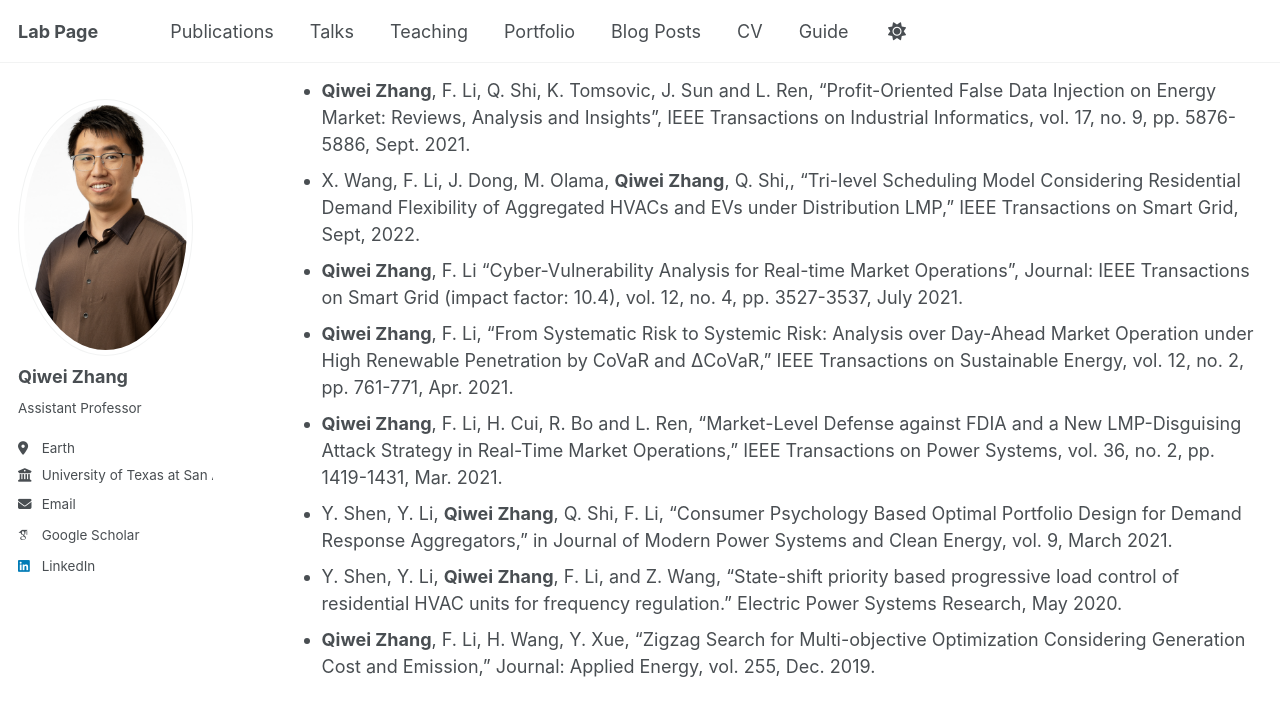
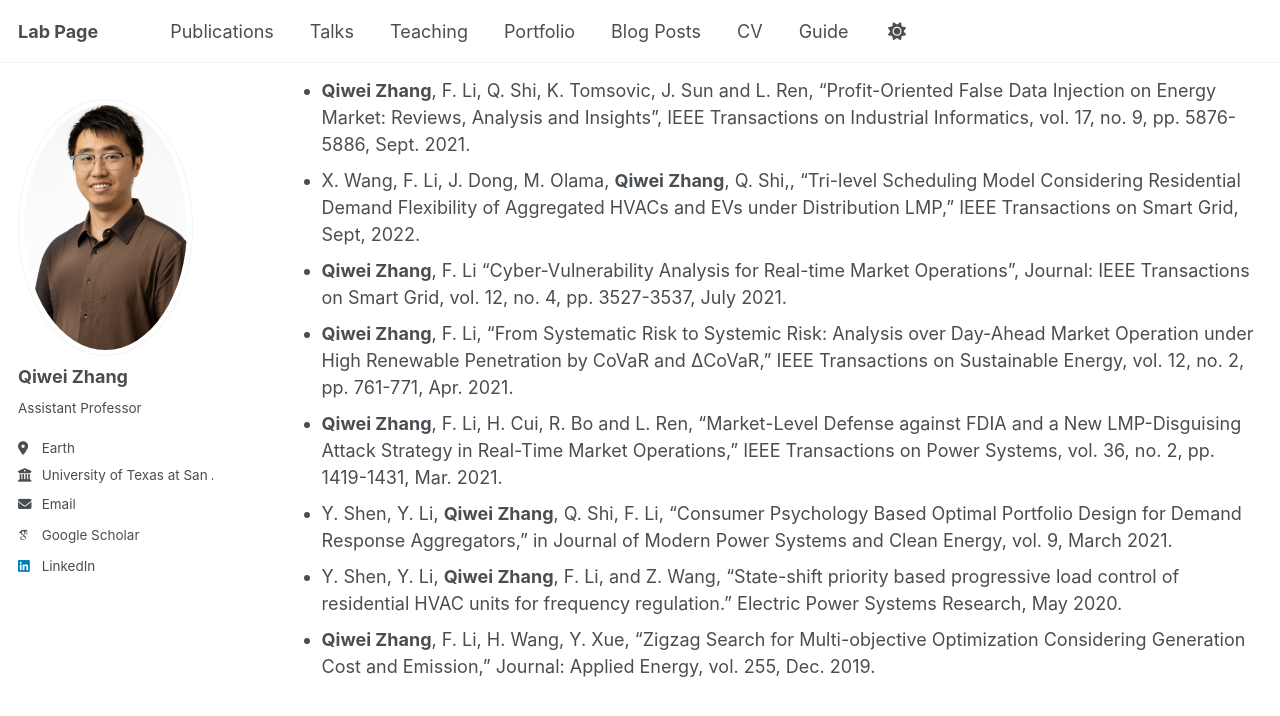
Before and after one commit to qzhang41/qzhang41.github.io, a Jekyll site: the page built from _pages/Publications.md, in a window 1280 px wide and 900 px high, scrolled down 1372 px. Shown: the top 716 px of the window. Built offline with Jekyll 4.4.1, drawn with Linux system fonts in a browser that asks for light colours; some web fonts are replaced; a script that is not in the unit is left out.

Commit message:
Update Publications.md

```diff
--- a/_pages/Publications.md
+++ b/_pages/Publications.md
@@ -29,7 +29,7 @@ author_profile: true
 # 2019-2021
 * **Qiwei Zhang**, F. Li, Q. Shi, K. Tomsovic, J. Sun and L. Ren, "Profit-Oriented False Data Injection on Energy Market: Reviews, Analysis and Insights", IEEE Transactions on Industrial Informatics, vol. 17, no. 9, pp. 5876-5886, Sept. 2021.
 * X. Wang, F. Li, J. Dong, M. Olama, **Qiwei Zhang**, Q. Shi,, "Tri-level Scheduling Model Considering Residential Demand Flexibility of Aggregated HVACs and EVs under Distribution LMP," IEEE Transactions on Smart Grid, Sept, 2022.
-* **Qiwei Zhang**, F. Li "Cyber-Vulnerability Analysis for Real-time Market Operations", Journal: IEEE Transactions on Smart Grid (impact factor: 10.4), vol. 12, no. 4, pp. 3527-3537, July 2021.
+* **Qiwei Zhang**, F. Li "Cyber-Vulnerability Analysis for Real-time Market Operations", Journal: IEEE Transactions on Smart Grid, vol. 12, no. 4, pp. 3527-3537, July 2021.
 * **Qiwei Zhang**, F. Li, “From Systematic Risk to Systemic Risk: Analysis over Day-Ahead Market Operation under High Renewable Penetration by CoVaR and ΔCoVaR,” IEEE Transactions on Sustainable Energy, vol. 12, no. 2, pp. 761-771, Apr. 2021.
 * **Qiwei Zhang**, F. Li, H. Cui, R. Bo and L. Ren, "Market-Level Defense against FDIA and a New LMP-Disguising Attack Strategy in Real-Time Market Operations," IEEE Transactions on Power Systems, vol. 36, no. 2, pp. 1419-1431, Mar. 2021.
 * Y. Shen, Y. Li, **Qiwei Zhang**, Q. Shi, F. Li, "Consumer Psychology Based Optimal Portfolio Design for Demand Response Aggregators," in Journal of Modern Power Systems and Clean Energy, vol. 9, March 2021.
```
